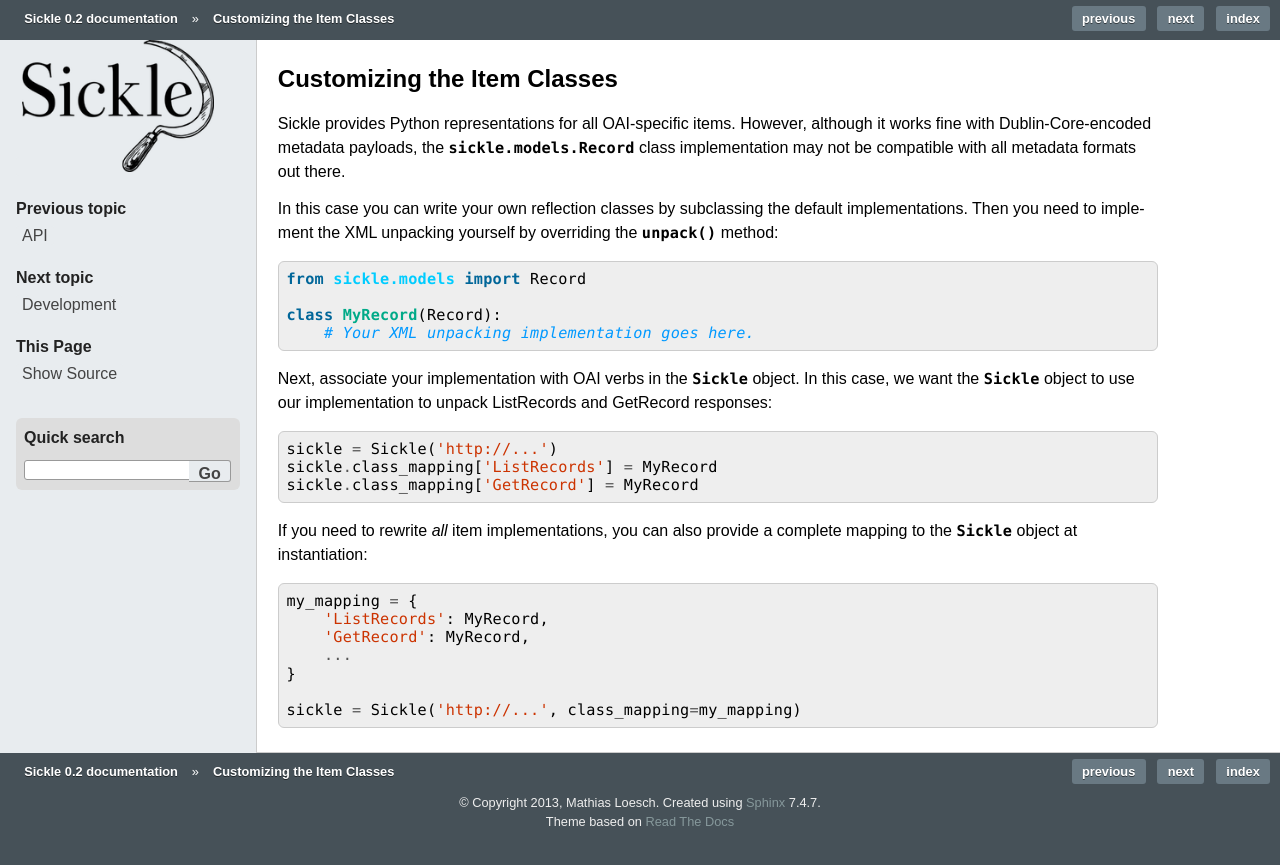
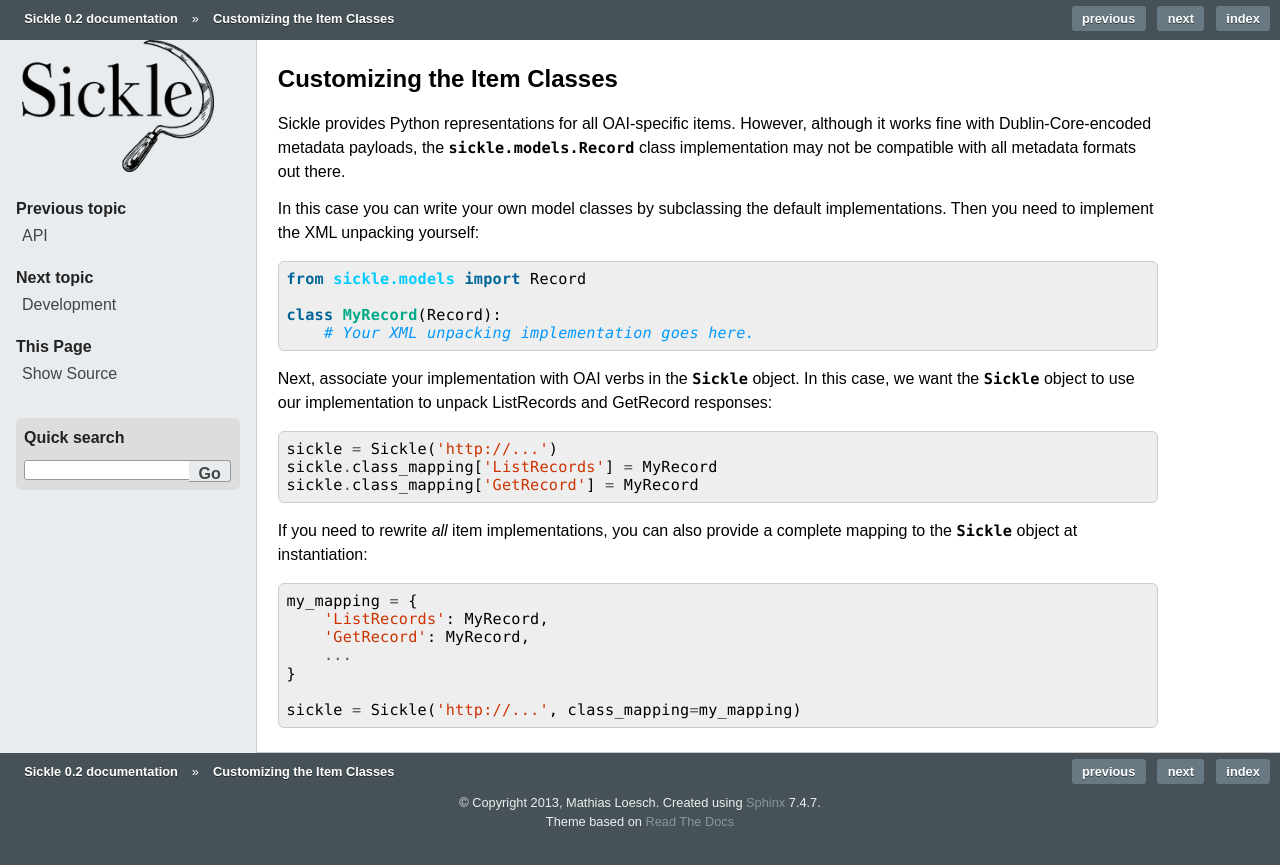
Before and after one commit to mloesch/sickle, a Sphinx documentation site: the page built from doc/customizing.rst, in a window 1280 px wide. Shown: the top 865 px of the page. Built offline with Sphinx 7.4.7, drawn with Linux system fonts in a browser that asks for light colours.

Commit message:
Fixed documentation

```diff
--- a/doc/customizing.rst
+++ b/doc/customizing.rst
@@ -7,9 +7,9 @@
 payloads, the :class:`sickle.models.Record` class implementation
 may not be compatible with all metadata formats out there.
 
-In this case you can write your own reflection classes by subclassing
+In this case you can write your own model classes by subclassing
 the default implementations. Then you need to implement the XML unpacking
-yourself by overriding the :meth:`unpack` method::
+yourself::
 
     from sickle.models import Record
 
```
